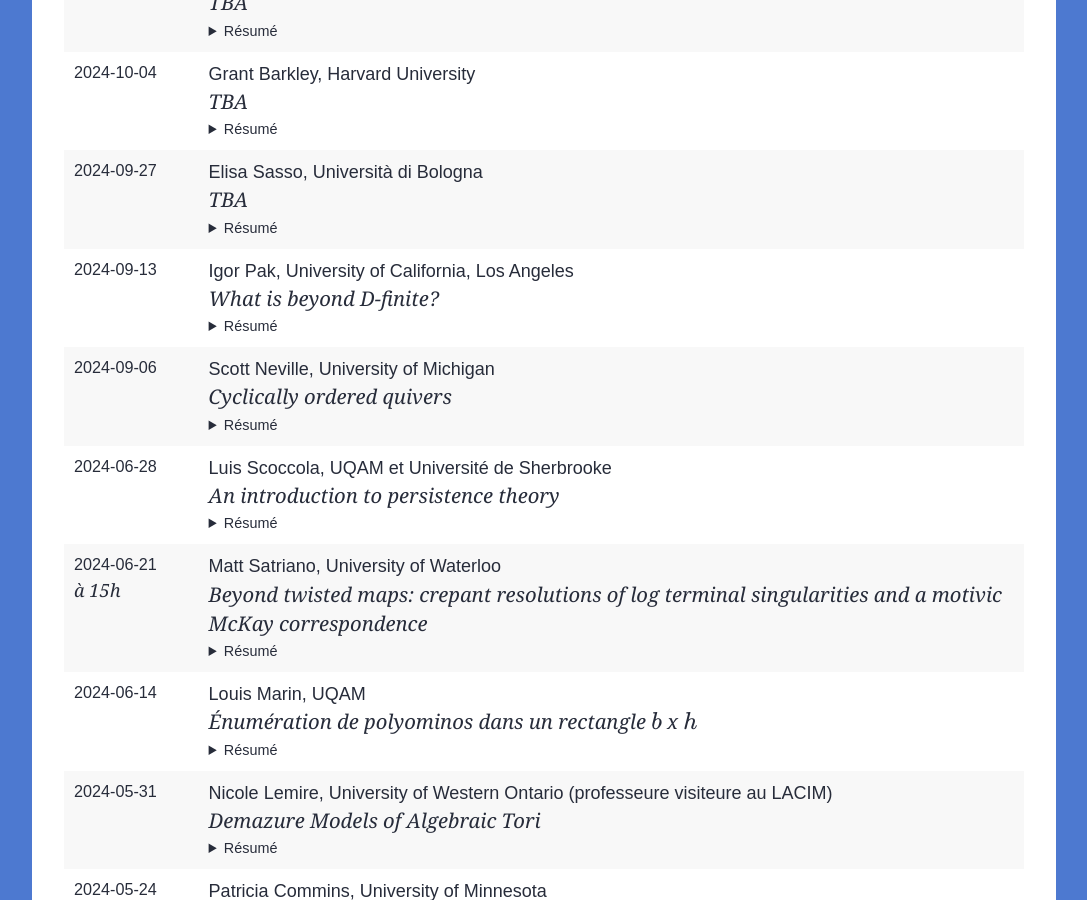
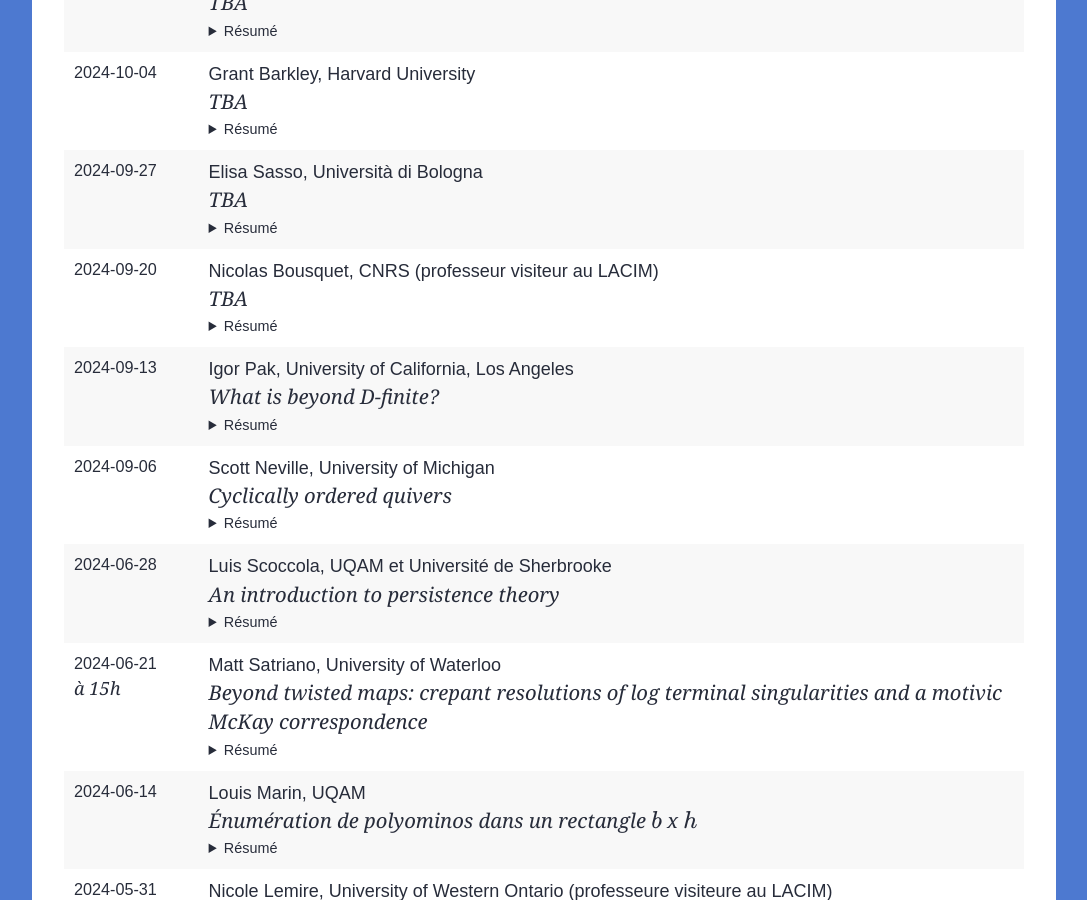
Before and after one commit to lacim-uqam/lacim-uqam.github.io, a Jekyll site: the page built from fr/seminaire.md, in a window 1280 px wide and 900 px high, scrolled down 901 px. Shown: the whole window, without its empty margins (96-1183 px from the left). Built offline with Jekyll 4.4.1, drawn with Linux system fonts in a browser that asks for light colours; formulas are drawn with MathJax 3; our own code applies the rules of GitHub Pages for plain Markdown files.

Commit message:
Update lacim-seminar.yml
new speaker for sep-20

```diff
--- a/_data/lacim-seminar.yml
+++ b/_data/lacim-seminar.yml
@@ -19,6 +19,14 @@
   title: >
     TBA
   date: 2024-09-27
+  abstract: >
+    TBA
+
+- speaker: Nicolas Bousquet
+  affiliation: CNRS (professeur visiteur au LACIM)
+  title: >
+    TBA
+  date: 2024-09-20
   abstract: >
     TBA
 
```
